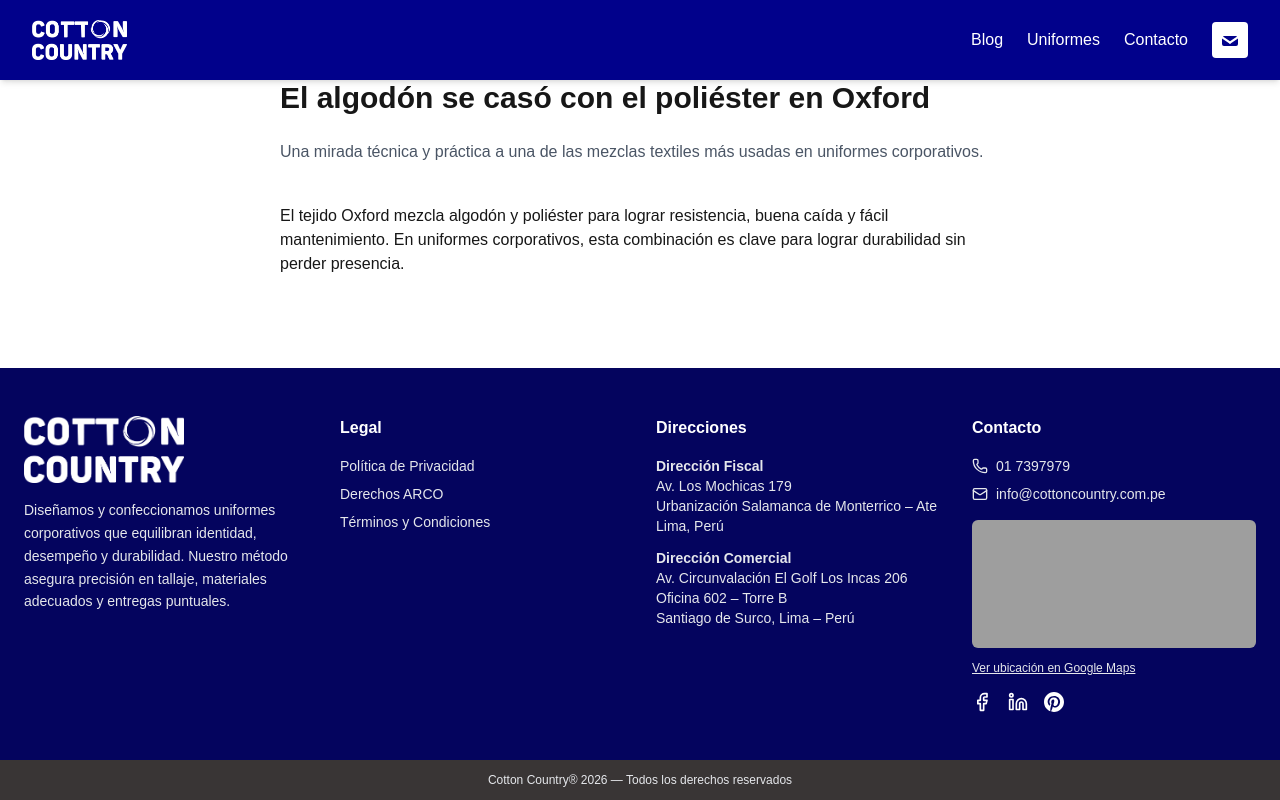
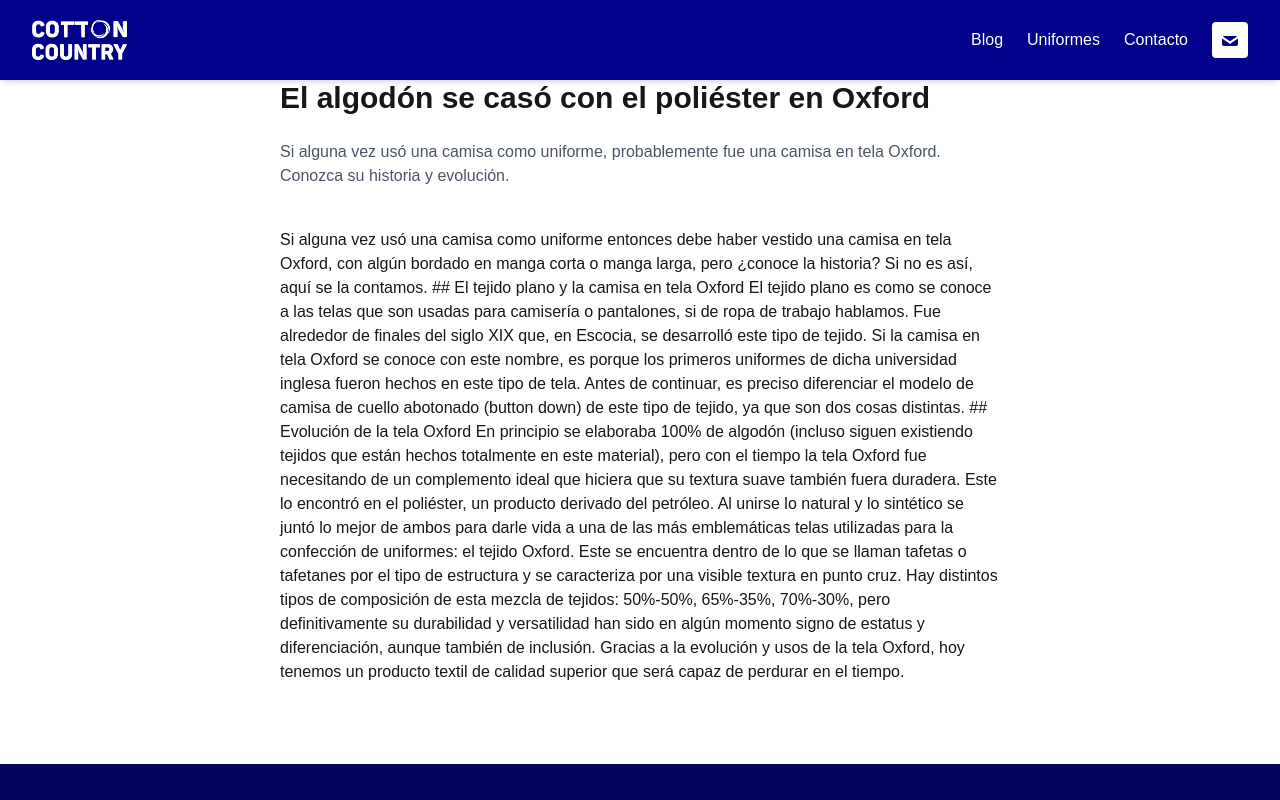
Before and after one commit to MTinocoZevallos/cotton-country-web, a Next.js app: page /blog/el-algodon-se-caso-con-el-poliester-en-oxford in a window 1280 px wide. Shown: the top 800 px of the page. Built offline with nearby package versions, Linux system fonts and the light colour scheme; grey boxes are pictures that could not be loaded.

Commit message:
Actualiza estructura y primer post del blog

```diff
--- a/app/blog/[slug]/page.tsx
+++ b/app/blog/[slug]/page.tsx
@@ -7,12 +7,14 @@ export default async function PostPage({
 }) {
   const { slug } = await params
 
-  const post = posts.find(p => p.slug === slug)
+  const post = posts.find((p) => p.slug === slug)
 
   if (!post) {
     return (
       <main className="max-w-3xl mx-auto px-6 py-20">
-        <h1 className="text-2xl font-semibold">Post no encontrado</h1>
+        <h1 className="text-2xl font-semibold">
+          Post no encontrado
+        </h1>
         <p>Slug recibido: {slug}</p>
       </main>
     )
--- a/app/blog/posts.ts
+++ b/app/blog/posts.ts
@@ -10,13 +10,27 @@ export const posts: Post[] = [
     slug: "el-algodon-se-caso-con-el-poliester-en-oxford",
     title: "El algodón se casó con el poliéster en Oxford",
     excerpt:
-      "Una mirada técnica y práctica a una de las mezclas textiles más usadas en uniformes corporativos.",
+      "Si alguna vez usó una camisa como uniforme, probablemente fue una camisa en tela Oxford. Conozca su historia y evolución.",
     content: `
-El tejido Oxford mezcla algodón y poliéster para lograr
-resistencia, buena caída y fácil mantenimiento.
+Si alguna vez usó una camisa como uniforme entonces debe haber vestido una camisa en tela Oxford, con algún bordado en manga corta o manga larga, pero ¿conoce la historia? Si no es así, aquí se la contamos.
 
-En uniformes corporativos, esta combinación es clave
-para lograr durabilidad sin perder presencia.
+## El tejido plano y la camisa en tela Oxford
+
+El tejido plano es como se conoce a las telas que son usadas para camisería o pantalones, si de ropa de trabajo hablamos. Fue alrededor de finales del siglo XIX que, en Escocia, se desarrolló este tipo de tejido.
+
+Si la camisa en tela Oxford se conoce con este nombre, es porque los primeros uniformes de dicha universidad inglesa fueron hechos en este tipo de tela. Antes de continuar, es preciso diferenciar el modelo de camisa de cuello abotonado (button down) de este tipo de tejido, ya que son dos cosas distintas.
+
+## Evolución de la tela Oxford
+
+En principio se elaboraba 100% de algodón (incluso siguen existiendo tejidos que están hechos totalmente en este material), pero con el tiempo la tela Oxford fue necesitando de un complemento ideal que hiciera que su textura suave también fuera duradera. Este lo encontró en el poliéster, un producto derivado del petróleo.
+
+Al unirse lo natural y lo sintético se juntó lo mejor de ambos para darle vida a una de las más emblemáticas telas utilizadas para la confección de uniformes: el tejido Oxford.
+
+Este se encuentra dentro de lo que se llaman tafetas o tafetanes por el tipo de estructura y se caracteriza por una visible textura en punto cruz.
+
+Hay distintos tipos de composición de esta mezcla de tejidos: 50%-50%, 65%-35%, 70%-30%, pero definitivamente su durabilidad y versatilidad han sido en algún momento signo de estatus y diferenciación, aunque también de inclusión.
+
+Gracias a la evolución y usos de la tela Oxford, hoy tenemos un producto textil de calidad superior que será capaz de perdurar en el tiempo.
 `,
   },
 ]
```
